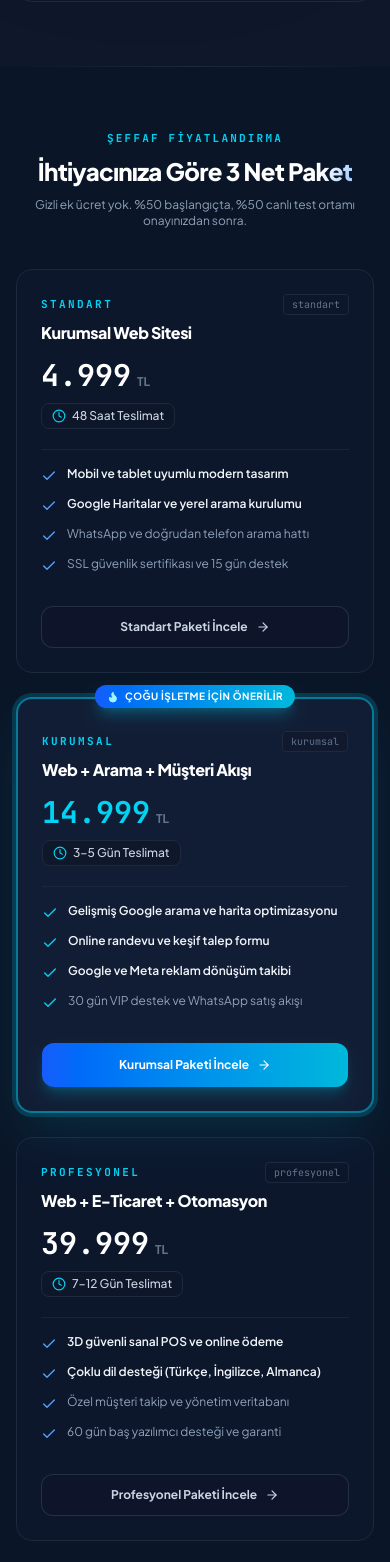
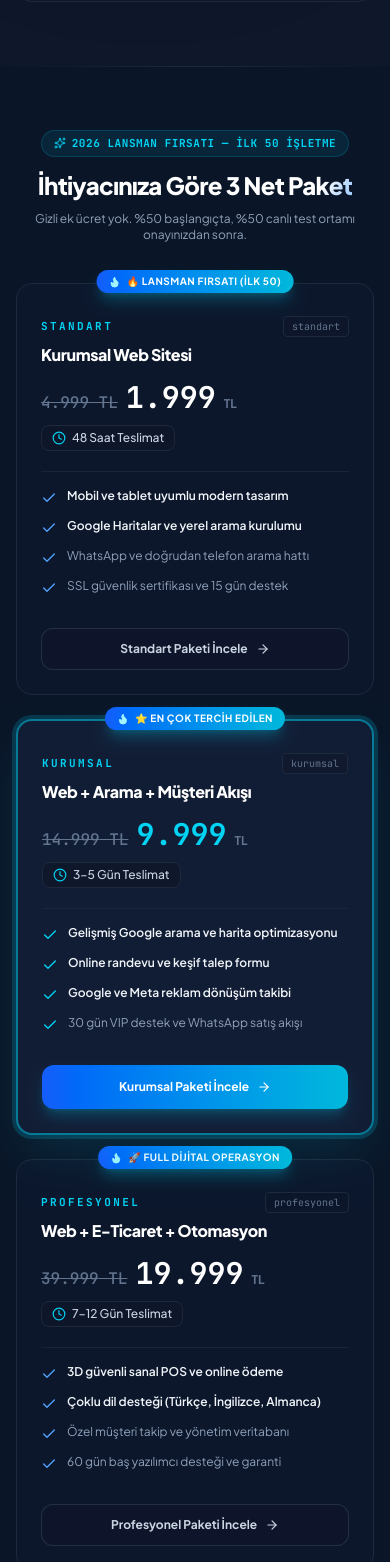
Before and after one commit to novadigital-official/novadigital, a Next.js app: page / in a window 390 px wide. Shown: the part 2066-3628 px from the top of the page. Built offline with nearby package versions, Linux system fonts and the light colour scheme.

Commit message:
feat(pricing): aggressive launch pricing — Standart 1.999 TL (was 4.999), Kurumsal 9.999 TL (was 14.999), Profesyonel 19.999 TL (was 39.999) with price anchoring

```diff
--- a/app/components/Contact.tsx
+++ b/app/components/Contact.tsx
@@ -41,7 +41,7 @@ export default function Contact({ onOpenLegal }: ContactProps) {
     defaultValues: {
       name: "",
       phone: "",
-      service: "Kurumsal Paket (14.999 TL)",
+      service: "Kurumsal Paket (9.999 TL)",
       notes: "",
     },
   });
@@ -193,9 +193,9 @@ export default function Contact({ onOpenLegal }: ContactProps) {
                     {...register("service")}
                     className="w-full px-4 py-3 rounded-xl bg-slate-950 border border-slate-800 text-white text-xs focus:outline-none focus:border-cyan-500"
                   >
-                    <option value="Standart Paket (4.999 TL)">Standart Paket (4.999 TL)</option>
-                    <option value="Kurumsal Paket (14.999 TL)">Kurumsal Paket (14.999 TL) ⭐</option>
-                    <option value="Profesyonel Paket (39.999 TL)">Profesyonel Paket (39.999 TL)</option>
+                    <option value="Standart Paket (1.999 TL) — Lansman">Standart Paket (1.999 TL) 🔥 Lansman</option>
+                    <option value="Kurumsal Paket (9.999 TL)">Kurumsal Paket (9.999 TL) ⭐</option>
+                    <option value="Profesyonel Paket (19.999 TL)">Profesyonel Paket (19.999 TL)</option>
                     <option value="Google & Meta Reklam Yönetimi">Google & Meta Reklam Yönetimi</option>
                     <option value="Özel Yazılım / CRM">Özel Yazılım / CRM</option>
                   </select>
--- a/app/components/Packages.tsx
+++ b/app/components/Packages.tsx
@@ -3,7 +3,7 @@
 import { useState, useEffect, useRef } from "react";
 import {
   Check, Clock, ArrowRight, Flame, X, MessageSquare, Users, Zap,
-  Globe, BarChart3, CreditCard, Database, Headphones,
+  Globe, BarChart3, CreditCard, Database, Headphones, Sparkles,
 } from "lucide-react";
 import { useScrollReveal } from "../hooks/useScrollReveal";
 import Balancer from "react-wrap-balancer";
@@ -20,6 +20,7 @@ interface PackageDetail {
   name: string;
   tagline: string;
   price: string;
+  oldPrice?: string;
   delivery: string;
   desc: string;
   cta: string;
@@ -36,12 +37,13 @@ const packages: PackageDetail[] = [
     id: "standart",
     name: "Standart",
     tagline: "Kurumsal Web Sitesi",
-    price: "4.999",
+    price: "1.999",
+    oldPrice: "4.999",
     delivery: "48 Saat",
-    desc: "Yerel hizmet işletmeleri için hızlı yayına giren, Google uyumlu site.",
+    desc: "Yerel işletmeler için 48 saatte yayına giren, Google ve WhatsApp uyumlu hazır web sitesi.",
     cta: "Standart Paketi İncele",
     highlight: false,
-    badge: null,
+    badge: "🔥 Lansman Fırsatı (İlk 50)",
     summaryFeatures: [
       { text: "Mobil ve tablet uyumlu modern tasarım", bold: true },
       { text: "Google Haritalar ve yerel arama kurulumu", bold: true },
@@ -54,7 +56,7 @@ const packages: PackageDetail[] = [
         label: "Tasarım ve Altyapı",
         icon: Globe,
         items: [
-          "5–8 sayfalık mobil uyumlu modern web sitesi",
+          "Mobil uyumlu yüksek dönüşümlü web sitesi",
           "Markanıza özel renk paleti ve tipografi",
           "SSL güvenlik sertifikası ve sunucu kurulumu",
           "Alan adı (Domain) bağlantısı ve yayına alma",
@@ -81,27 +83,28 @@ const packages: PackageDetail[] = [
         ],
       },
       {
-        label: "Teknik Destek",
+        label: "Teknik Destek & Şartlar",
         icon: Headphones,
         items: [
           "15 gün ücretsiz teknik destek",
-          "Kolay içerik yönetim paneli (metin ve fotoğraf)",
-          "Tasarım revizyon ve onay garantisi",
+          "Maksimum 2 tur revizyon hakkı",
+          "Tasarım onay garantisi",
         ],
       },
     ],
-    waText: "Merhaba, Standart Paket (4.999 TL) hakkında bilgi almak istiyorum.",
+    waText: "Merhaba, Lansmana Özel Standart Paket (1.999 TL) hakkında bilgi almak istiyorum.",
   },
   {
     id: "kurumsal",
     name: "Kurumsal",
     tagline: "Web + Arama + Müşteri Akışı",
-    price: "14.999",
+    price: "9.999",
+    oldPrice: "14.999",
     delivery: "3–5 Gün",
     desc: "Klinik, otel ve hizmet firmaları için randevudan WhatsApp'a tam müşteri sistemi.",
     cta: "Kurumsal Paketi İncele",
     highlight: true,
-    badge: "Çoğu işletme için önerilir",
+    badge: "⭐ En Çok Tercih Edilen",
     summaryFeatures: [
       { text: "Gelişmiş Google arama ve harita optimizasyonu", bold: true },
       { text: "Online randevu ve keşif talep formu", bold: true },
@@ -151,18 +154,19 @@ const packages: PackageDetail[] = [
         ],
       },
     ],
-    waText: "Merhaba, Kurumsal Paket (14.999 TL) hakkında bilgi almak istiyorum.",
+    waText: "Merhaba, Kurumsal Paket (9.999 TL) hakkında bilgi almak istiyorum.",
   },
   {
     id: "profesyonel",
     name: "Profesyonel",
     tagline: "Web + E-Ticaret + Otomasyon",
-    price: "39.999",
+    price: "19.999",
+    oldPrice: "39.999",
     delivery: "7–12 Gün",
     desc: "Sağlık turizmi ve e-ticaret için çok dilli, 3D güvenli ödemeli tam dijital operasyon.",
     cta: "Profesyonel Paketi İncele",
     highlight: false,
-    badge: null,
+    badge: "🚀 Full Dijital Operasyon",
     summaryFeatures: [
       { text: "3D güvenli sanal POS ve online ödeme", bold: true },
       { text: "Çoklu dil desteği (Türkçe, İngilizce, Almanca)", bold: true },
@@ -212,7 +216,7 @@ const packages: PackageDetail[] = [
         ],
       },
     ],
-    waText: "Merhaba, Profesyonel Paket (39.999 TL) hakkında bilgi almak istiyorum.",
+    waText: "Merhaba, Profesyonel Paket (19.999 TL) hakkında bilgi almak istiyorum.",
   },
 ];
 
@@ -270,6 +274,11 @@ function PackageModal({
               <span className="text-sm font-bold text-white">{pkg.tagline}</span>
             </div>
             <div className="flex items-baseline gap-1 mt-1">
+              {pkg.oldPrice && (
+                <span className="text-sm text-slate-500 line-through font-mono mr-1.5">
+                  {pkg.oldPrice} TL
+                </span>
+              )}
               <span className={`text-2xl font-extrabold font-mono ${pkg.highlight ? "text-cyan-400" : "text-white"}`}>
                 {pkg.price}
               </span>
@@ -374,9 +383,10 @@ export default function Packages() {
         <div className="max-w-6xl mx-auto px-4 sm:px-6 lg:px-8 relative z-10">
           {/* Header */}
           <div ref={ref} className={`mb-10 text-center max-w-2xl mx-auto ${isVisible ? "reveal-up in-view" : "reveal-up"}`}>
-            <p className="text-[11px] font-mono font-bold tracking-[0.2em] text-cyan-400 uppercase mb-2">
-              Şeffaf Fiyatlandırma
-            </p>
+            <div className="inline-flex items-center gap-1.5 px-3 py-1 rounded-full bg-cyan-500/10 border border-cyan-500/20 text-cyan-400 text-[11px] font-mono font-bold tracking-wider uppercase mb-3">
+              <Sparkles className="w-3 h-3 text-cyan-400" />
+              2026 LANSMAN FIRSATI — İLK 50 İŞLETME
+            </div>
             <h2 className="text-2xl sm:text-3xl lg:text-4xl font-extrabold tracking-tight text-white">
               <Balancer>
                 İhtiyacınıza Göre <span className="text-shimmer">3 Net Paket</span>
@@ -419,7 +429,12 @@ export default function Packages() {
                     {pkg.tagline}
                   </h3>
 
-                  <div className="flex items-baseline gap-1.5 mb-2.5">
+                  <div className="flex items-baseline gap-2 mb-2.5">
+                    {pkg.oldPrice && (
+                      <span className="text-base sm:text-lg text-slate-500 line-through font-mono font-medium">
+                        {pkg.oldPrice} TL
+                      </span>
+                    )}
                     <span className={`text-3xl sm:text-4xl font-extrabold font-mono ${pkg.highlight ? "text-cyan-400" : "text-white"}`}>
                       {pkg.price}
                     </span>
```
